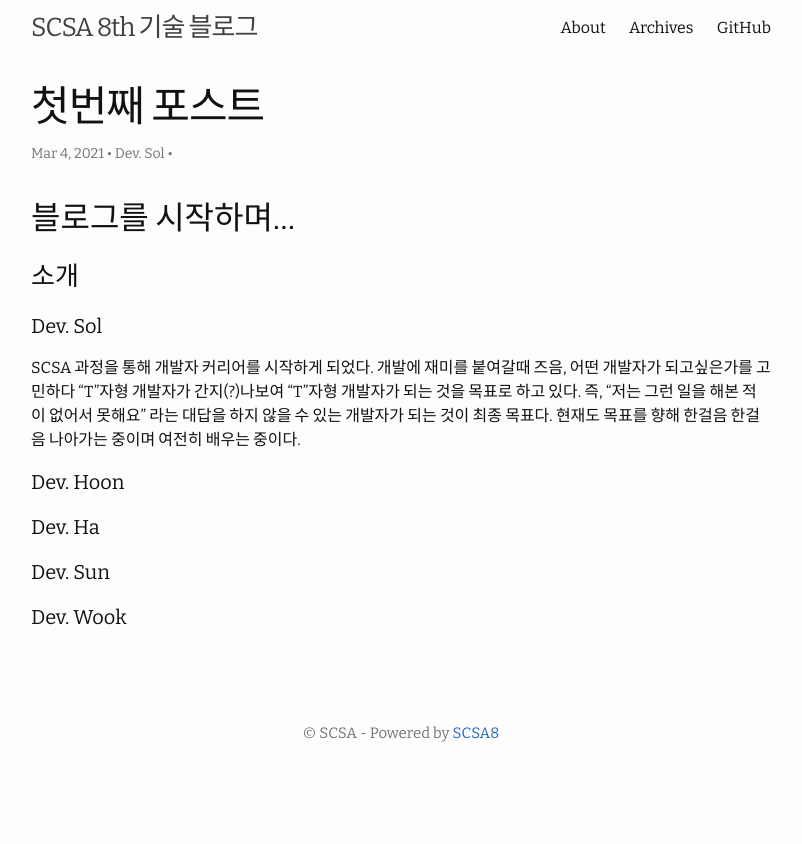
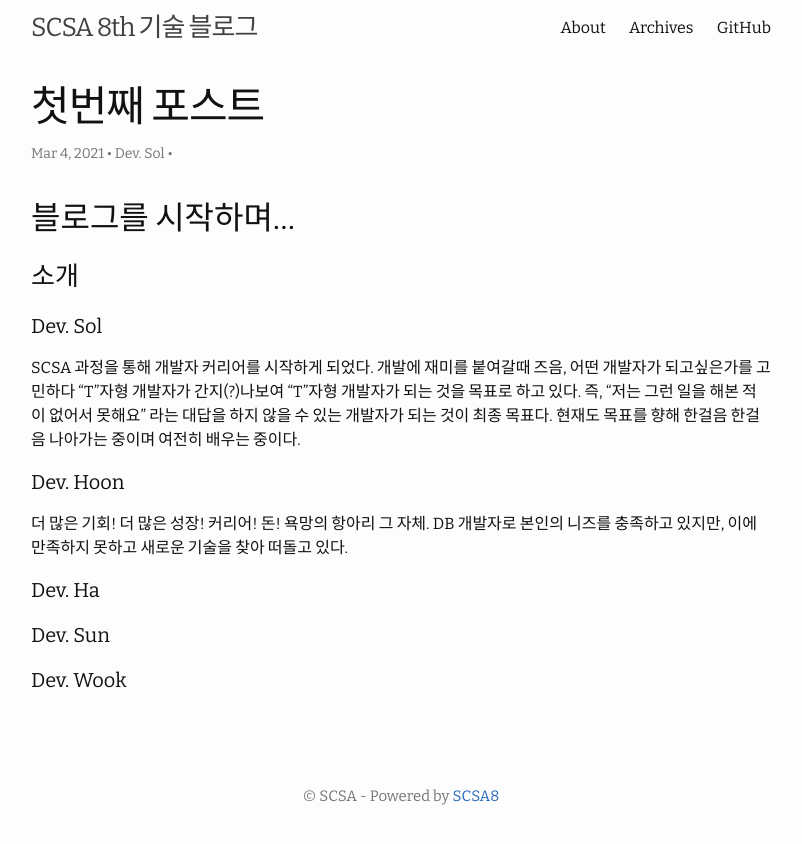
Before and after one commit to scsa8/scsa8.github.io, a Jekyll site: the page built from _posts/2021-03-04-first-post-1.md, in a window 1280 px wide. Shown: the top 844 px of the page, without its empty margins (239-1041 px from the left). Built offline with Jekyll 4.4.1, drawn with Linux system fonts in a browser that asks for light colours.

Commit message:
Update 2021-03-04-first-post-1.md

```diff
--- a/_posts/2021-03-04-first-post-1.md
+++ b/_posts/2021-03-04-first-post-1.md
@@ -13,6 +13,7 @@ author: "Dev. Sol"
 SCSA 과정을 통해 개발자 커리어를 시작하게 되었다. 개발에 재미를 붙여갈때 즈음, 어떤 개발자가 되고싶은가를 고민하다 “T”자형 개발자가 간지(?)나보여 “T”자형 개발자가 되는 것을 목표로 하고 있다. 즉, “저는 그런 일을 해본 적이 없어서 못해요” 라는 대답을 하지 않을 수 있는 개발자가 되는 것이 최종 목표다. 현재도 목표를 향해 한걸음 한걸음 나아가는 중이며 여전히 배우는 중이다.
 
 #### Dev. Hoon
+더 많은 기회! 더 많은 성장! 커리어! 돈! 욕망의 항아리 그 자체. DB 개발자로 본인의 니즈를 충족하고 있지만, 이에 만족하지 못하고 새로운 기술을 찾아 떠돌고 있다.
 
 #### Dev. Ha
 
```
